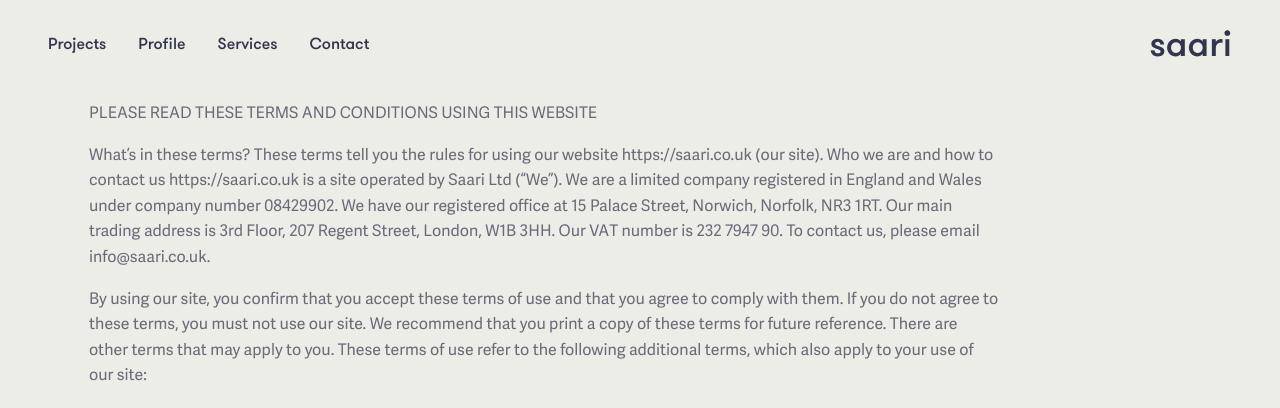
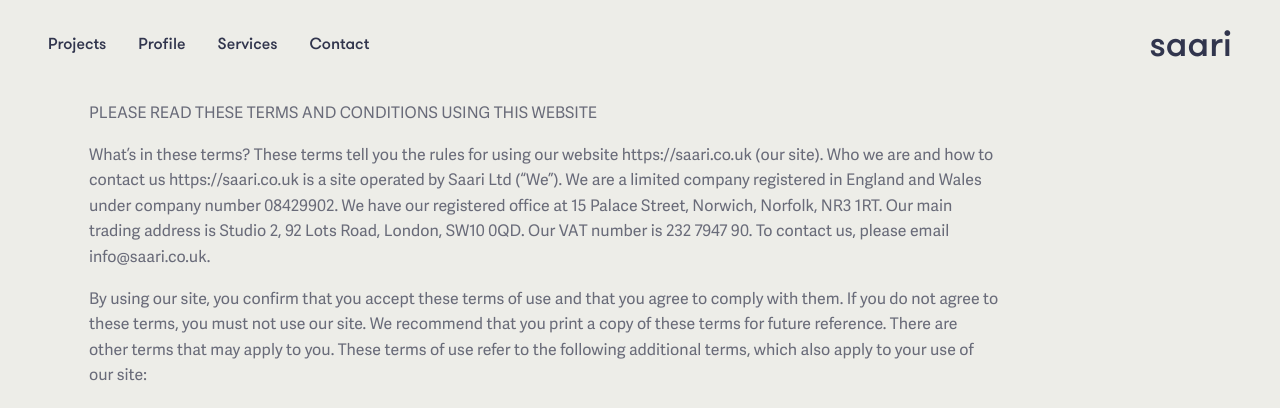
Before and after one commit to garethjohnsdesign/saari.co.uk, a Jekyll site: the page built from terms.md, in a window 1280 px wide. Shown: the top 408 px of the page. Built offline with Jekyll 4.4.1, drawn with Linux system fonts in a browser that asks for light colours.

Commit message:
Updated Privacy Policy and 1 other file

```diff
--- a/terms.md
+++ b/terms.md
@@ -6,7 +6,7 @@ layout: details
 PLEASE READ THESE TERMS AND CONDITIONS USING THIS WEBSITE
 
 What's in these terms?
-These terms tell you the rules for using our website https://saari.co.uk (our site). Who we are and how to contact us https://saari.co.uk is a site operated by Saari Ltd ("We"). We are a limited company registered in England and Wales under company number 08429902. We have our registered office at 15 Palace Street, Norwich, Norfolk, NR3 1RT. Our main trading address is 3rd Floor, 207 Regent Street, London, W1B 3HH. Our VAT number is 232 7947 90. To contact us, please email info@saari.co.uk.
+These terms tell you the rules for using our website https://saari.co.uk (our site). Who we are and how to contact us https://saari.co.uk is a site operated by Saari Ltd ("We"). We are a limited company registered in England and Wales under company number 08429902. We have our registered office at 15 Palace Street, Norwich, Norfolk, NR3 1RT. Our main trading address is Studio 2, 92 Lots Road, London, SW10 0QD. Our VAT number is 232 7947 90. To contact us, please email info@saari.co.uk.
 
 By using our site, you confirm that you accept these terms of use and that you agree to comply with them. If you do not agree to these terms, you must not use our site. We recommend that you print a copy of these terms for future reference. There are other terms that may apply to you. These terms of use refer to the following additional terms, which also apply to your use of our site:
 
```
Also changed, not shown: privacy-policy.md (+1 -0 lines).
